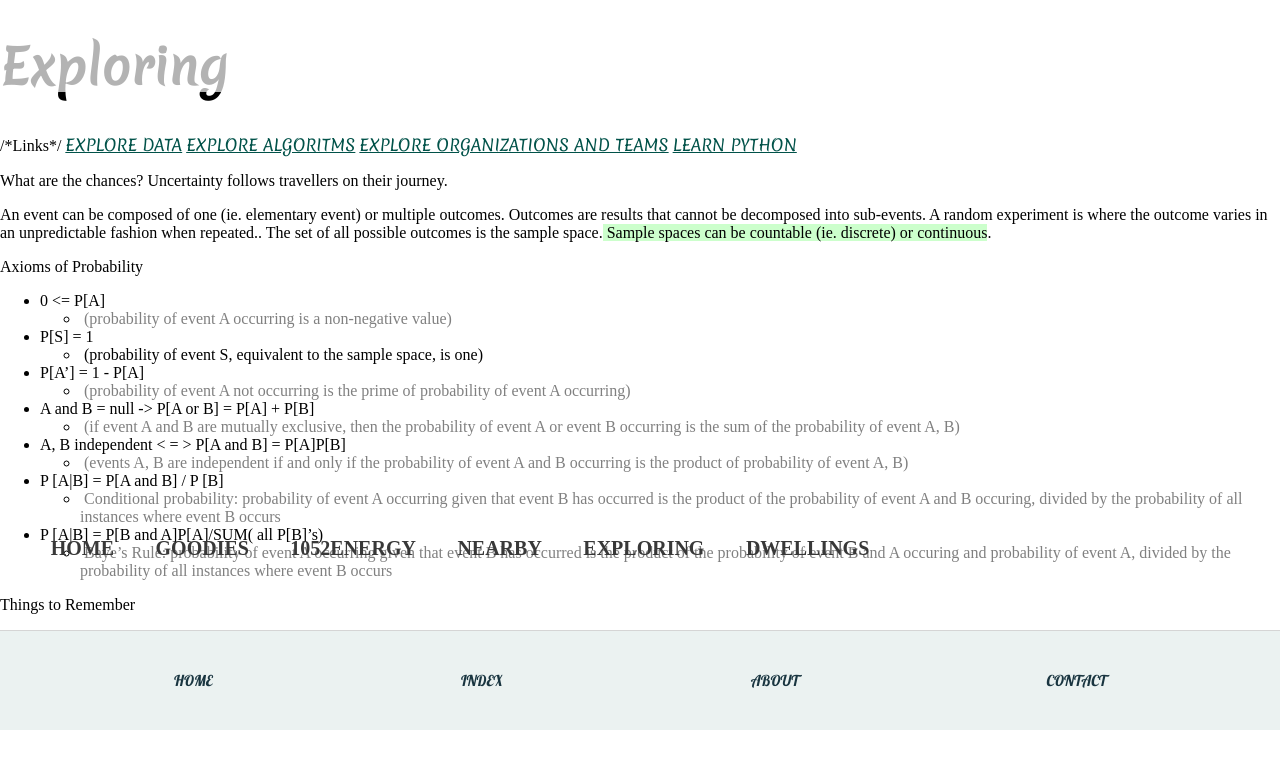
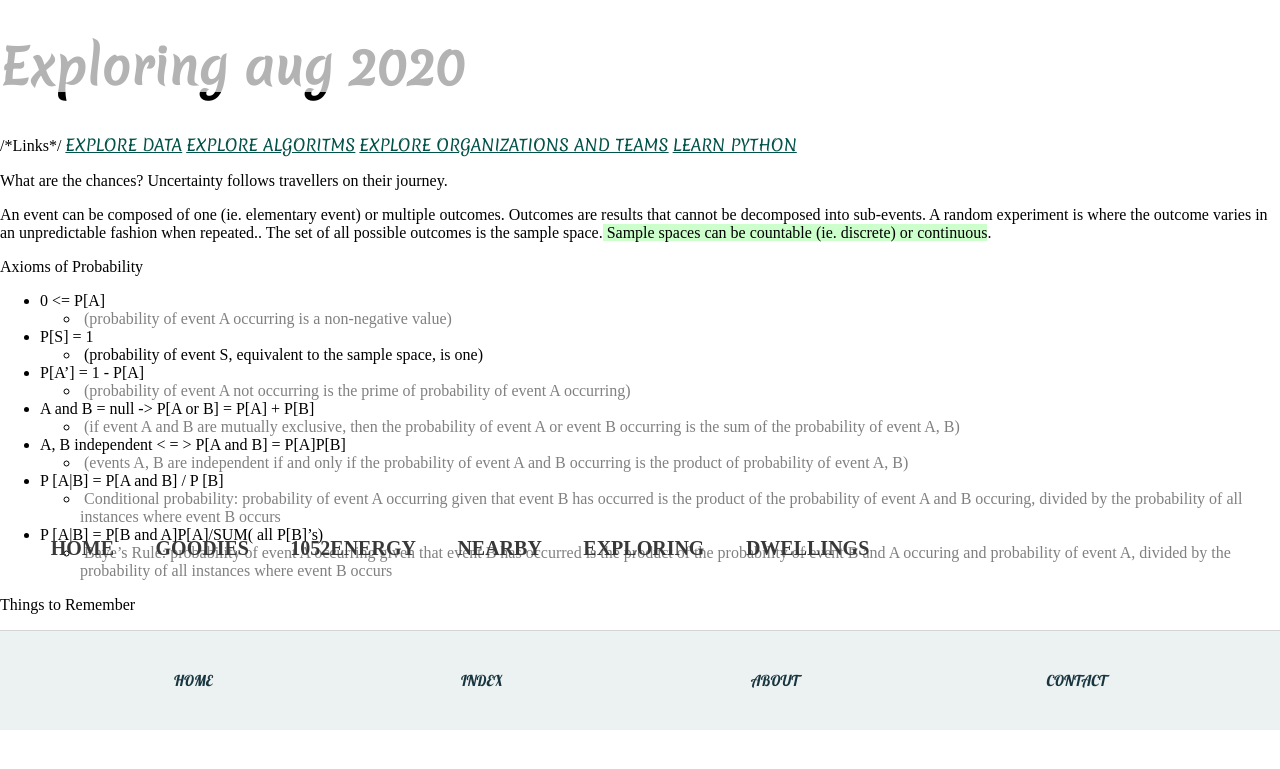
Before and after one commit to Squishy-Penguin/Squishy-Penguin.github.io, a Jekyll site: the page built from explore/index.html, in a window 1280 px wide. Shown: the top 769 px of the page. Built offline with Jekyll 4.4.1, drawn with Linux system fonts in a browser that asks for light colours; some web fonts are replaced.

Commit message:
Update index.html

```diff
--- a/explore/index.html
+++ b/explore/index.html
@@ -5,7 +5,7 @@
 
 <div class="blurb">
         	<div class="blurb">
-        	<h1>Exploring</h1>
+        	<h1>Exploring aug 2020</h1>
 
 
               /*Links*/
```
